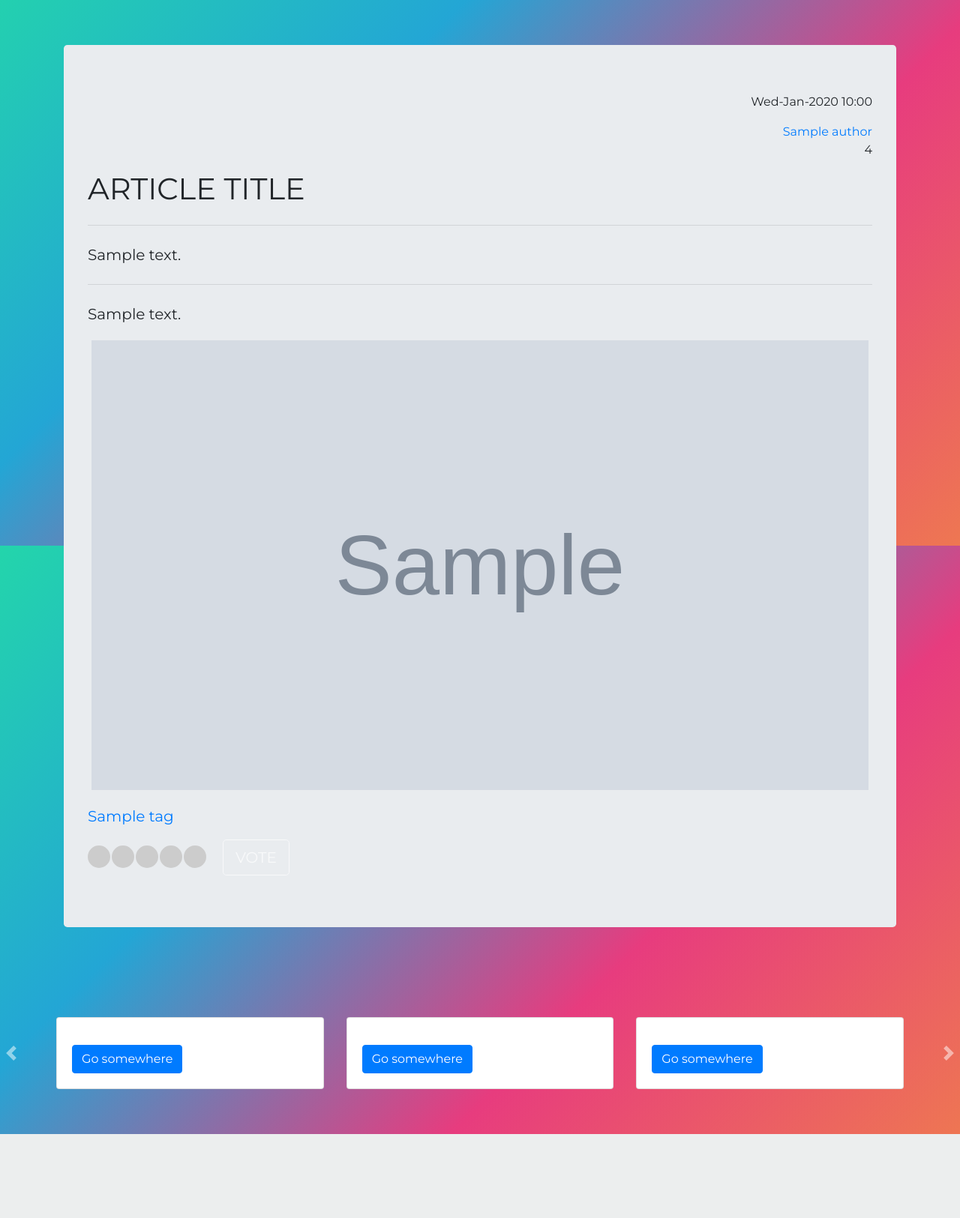
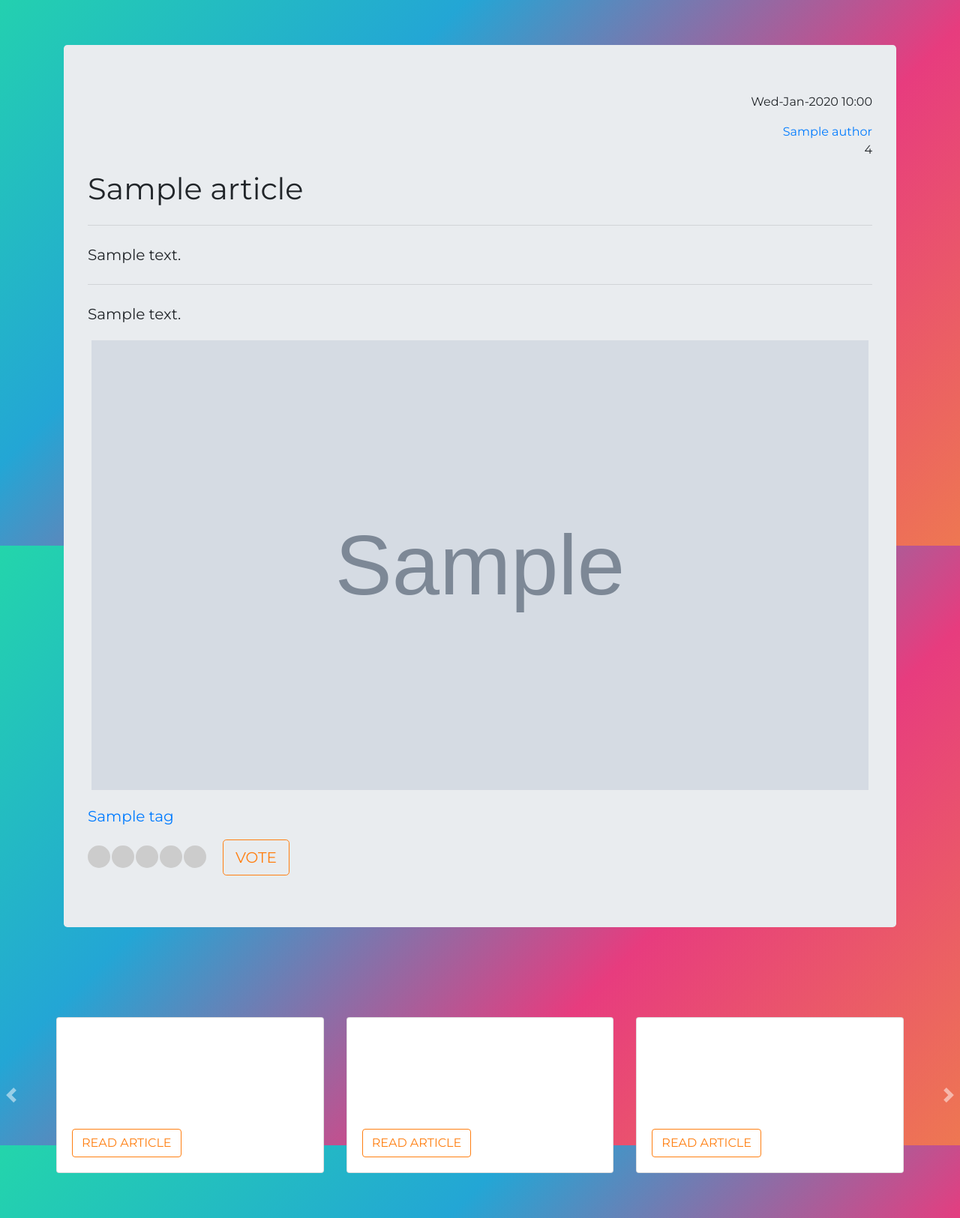
Before and after one commit to IvanOvidiu/InfluencersApp, a Symfony app: template templates/Article/read.html.twig in a window 1280 px wide. Shown: the part 72-1697 px from the top of the page at 75% size. Before the commit the page ends 1585 px from the top, so only its background shows below. Run offline with Twig, Linux system fonts and the light colour scheme; the template is opened without the code that fills it: most values are stand-ins (such as "Sample title", 1, 10 or a date in 2020); grey boxes marked "Sample" are stand-in pictures; some libraries are stand-ins or nearby versions.

Commit message:
Third Commit

```diff
--- a/public/css/style.css
+++ b/public/css/style.css
@@ -180,3 +180,41 @@ img {
 #like {
     margin-left: 20px;
 }
+
+.card-body p {
+    height: 100px;
+    overflow: hidden;
+    text-overflow: ellipsis;
+}
+
+.title h1{
+    position: relative;
+    margin: 20px auto;
+    width: fit-content;
+}
+
+.ranking {
+    background-color: #222222;
+    color: white;
+    text-align: center;
+    height: 150px;
+}
+
+.ranking p {
+    height: fit-content;
+}
+
+.button {
+    color: #ff7f11;
+    border-color: #ff7f11;
+    background: transparent;
+}
+
+.button:hover {
+    background: linear-gradient(-45deg, #ee7752, #e73c7e, #23a6d5, #23d5ab);
+    background-attachment: fixed;
+    background-repeat: no-repeat;
+    background-size: 400% 400%;
+    animation: gradient 15s ease infinite;
+    color: white;
+}
--- a/src/Entity/Article.php
+++ b/src/Entity/Article.php
@@ -92,7 +92,8 @@ class Article
      *      max = 10000,
      *      minMessage = "Your article's content must be at least {{ limit }} characters long",
      *      maxMessage = "Your article's content cannot be longer than {{ limit }} characters",
-     *      allowEmptyString = false
+     *      allowEmptyString = false,
+     *     groups={"edit"}
      * )
      */
     private $new_content;
--- a/src/Form/EditArticleType.php
+++ b/src/Form/EditArticleType.php
@@ -28,6 +28,7 @@ class EditArticleType extends AbstractType
     {
         $resolver->setDefaults([
             'data_class' => Article::class,
+            'validation_groups' => ['edit'],
         ]);
     }
 }
--- a/templates/Article/articles.html.twig
+++ b/templates/Article/articles.html.twig
@@ -11,8 +11,8 @@
             </div>
             <h1>{{ article.title }}</h1>
             <p class="lead">{{ article.description }}</p>
-            <a href="{{ path('read_article', {'id': article.id}) }}"><button type="button" class="btn btn-outline-light btn-lg">READ</button></a>
-            <a href="#"><button type="button" class="btn btn-outline-light btn-lg">LIKE</button></a>
+            <a href="{{ path('read_article', {'id': article.id}) }}"><button type="button" class="btn btn-outline-light btn-lg button">READ</button></a>
+            <a href="#"><button type="button" class="btn btn-outline-light btn-lg button">LIKE</button></a>
         </div>
     </div>
     {% endfor %}
--- a/templates/Article/read.html.twig
+++ b/templates/Article/read.html.twig
@@ -9,7 +9,7 @@
                 <a class="author" href="{{ path('articles_byAuthor', {'id': article.author.id}) }}">{{ article.author.name }}</a>
                 <p class="votes" id="votes">{{ article.getRating }}</p>
             </div>
-            <h1>ARTICLE TITLE</h1>
+            <h1>{{ article.title }}</h1>
             <hr class="my-4">
             <p class="lead">{{ article.description }}</p>
             <hr class="my-4">
@@ -30,10 +30,10 @@
                     <span><input type="radio" name="rating" id="str2" value="2"><label for="str2"></label></span>
                     <span><input type="radio" name="rating" id="str1" value="1"><label for="str1"></label></span>
                 </div>
-                <button type="button" class="btn btn-outline-light btn-lg" id="like">VOTE</button>
+                <button type="button" class="btn btn-outline-light btn-lg button" id="like">VOTE</button>
             </div>
             {% if article.edit == 1 %}
-                <button type="button" class="btn btn-outline-light btn-lg" id="edit">EDIT</button>
+                <button type="button" class="btn btn-outline-light btn-lg button" id="edit">EDIT</button>
             {% endif %}
         </div>
     </div>
@@ -70,7 +70,7 @@
                                         <div class="card-body">
                                             <h5 class="card-title">{{ related[j].title }}</h5>
                                             <p class="card-text">{{ related[j].description }}</p>
-                                            <a href="#" class="btn btn-primary">Go somewhere</a>
+                                            <a href="{{ path('read_article', {'id': related[j].id}) }}" class="btn btn-primary button">READ ARTICLE</a>
                                         </div>
                                     </div>
                                 </div>
@@ -106,7 +106,7 @@
                         <div class="card-body">
                             <h5 class="card-title">{{ related[j].title }}</h5>
                             <p class="card-text">{{ related[j].description }}</p>
-                            <a href="#" class="btn btn-primary">Go somewhere</a>
+                            <a href="{{ path('article/{id}', {'id' : related[j].id}) }}" class="btn btn-primary button">READ ARTICLE</a>
                         </div>
                     </div>
                 </div>
@@ -148,11 +148,10 @@
                         else {
                             $("#votes").html(data.data);
                         }
+                        $("#edit").hide();
                     }
                 })
             })
-            })
-        $(document).ready(function () {
             $("#edit").click( function () {
                 $.ajax({
                     url: '{{ path('sendEmail', {'id': article.id}) }}',
@@ -161,12 +160,10 @@
                     async: true,
                     success: function (data) {
                         console.log(data.data);
-                        if(data.data === "Already sent an Email")
-                        {
-                            $("#edit").html(data.data);
-                        }
+                        $("#edit").html(data.data);
                     },
-                    error: function(jqXHR, textStatus, errorThrown) {
+                    error: function(jqXHR, textStatus, errorThrown, data) {
+                        console.log(data.data)
                         alert(jqXHR.status);
                         alert(errorThrown);
                     }
--- a/templates/index.html.twig
+++ b/templates/index.html.twig
@@ -49,10 +49,10 @@
             <div class="index-container">
                 <h3>WELCOME TO</h3>
                 <h1>Influencers</h1>
-                <p class="lead">Try your chance and became a trendsetter</p>
+                <p class="lead">Try your chance and become a trendsetter</p>
                 <div class="buttons">
                     <a href="{{ path('articles_route') }}"><button type="button" class="btn btn-outline-light btn-lg">READ</button></a>
-                    <a href="#"><button type="button" class="btn btn-outline-light btn-lg">CREATE</button></a>
+                    <a href="{{ path('new_article') }}"><button type="button" class="btn btn-outline-light btn-lg">CREATE</button></a>
                 </div>
             </div>
         </div>
```
Also changed, not shown: src/Controller/ArticleController.php (+40 -6 lines), src/Form/RelationType.php (deleted, +0 -33 lines), src/Form/TagType.php (deleted, +0 -30 lines), templates/Author/ranking.html.twig (+6 -4 lines), 1 other file.
